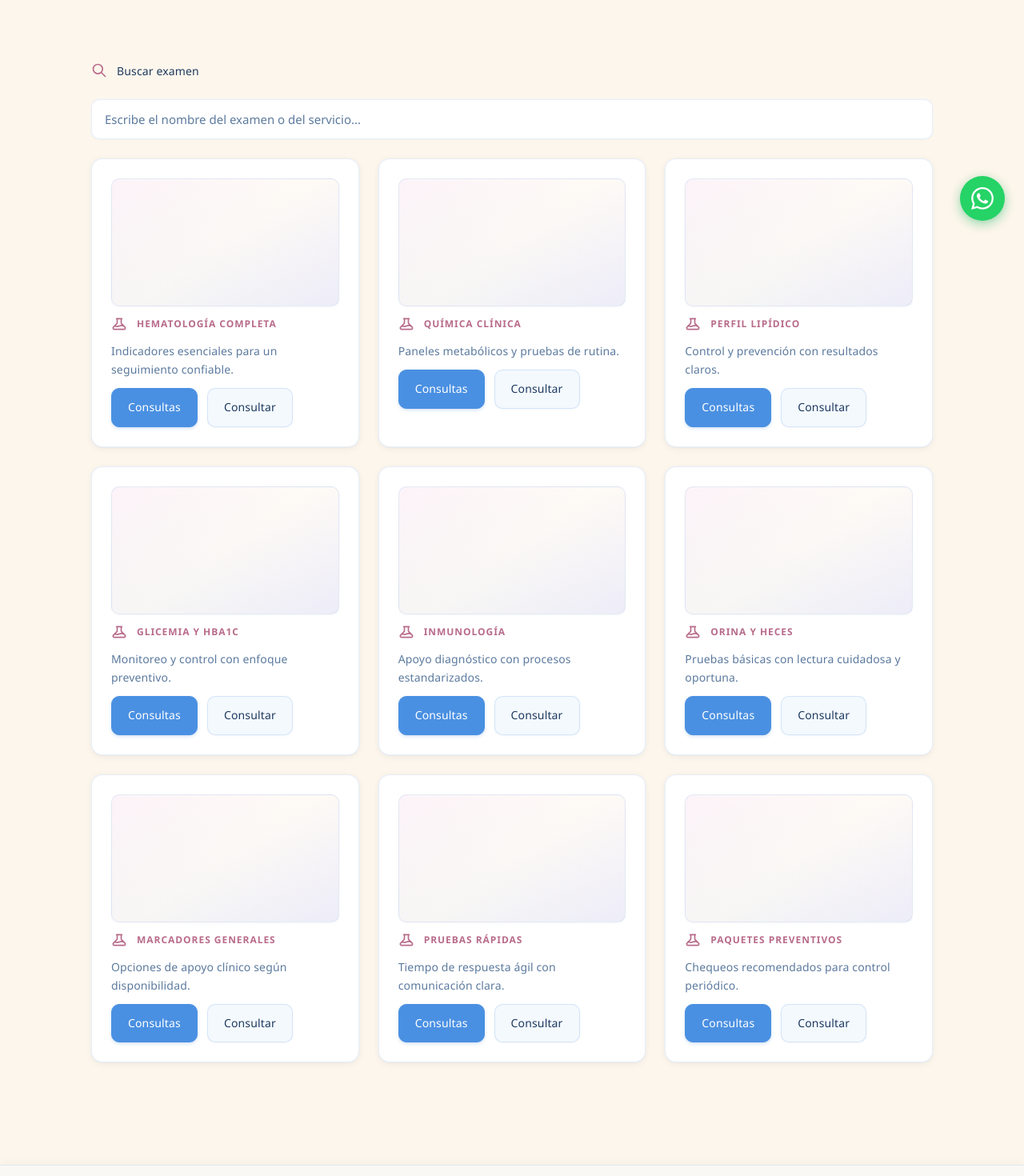
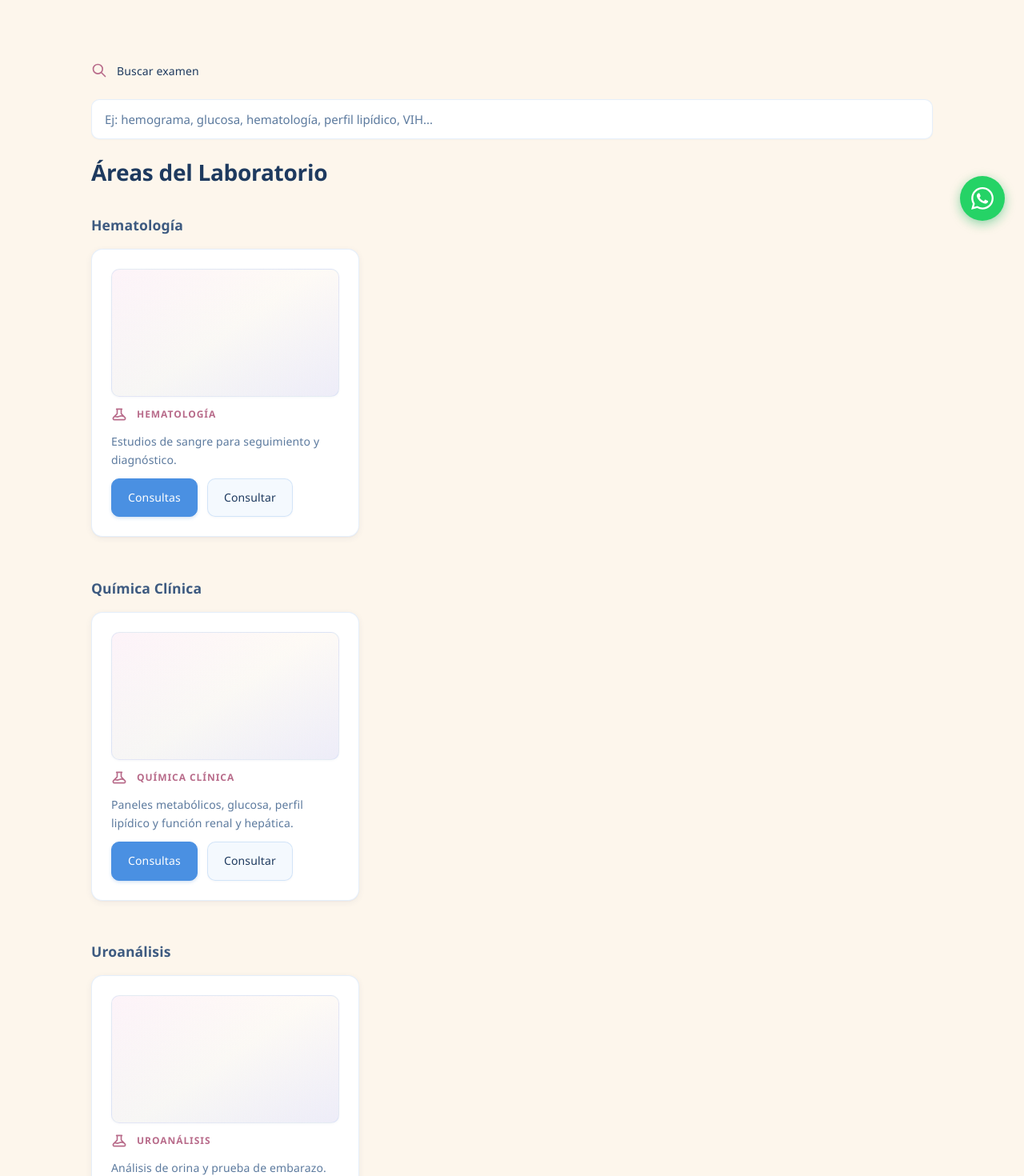
Before and after one commit to mateoguardado0-jpg/Laboratorio-Clinico-Divino, a React (Vite) app: page /servicios in a window 1280 px wide. Shown: the part 500-1970 px from the top of the page at 80% size. Built offline with nearby package versions, Linux system fonts and the light colour scheme.

Commit message:
servicios mod

```diff
--- a/src/data/servicios.js
+++ b/src/data/servicios.js
@@ -1,94 +1,192 @@
+/**
+ * Áreas del Laboratorio. Orden y etiquetas para agrupar servicios.
+ */
+export const areasLaboratorio = [
+  { id: 'hematologia', label: 'Hematología' },
+  { id: 'quimica-clinica', label: 'Química Clínica' },
+  { id: 'uroanalisis', label: 'Uroanálisis' },
+  { id: 'coprologia', label: 'Coprología' },
+  { id: 'inmunologia-serologia', label: 'Inmunología y Serología' },
+  { id: 'hormonas-tiroides', label: 'Hormonas y Tiroides' },
+  { id: 'perfiles-preventivos', label: 'Perfiles Preventivos' },
+]
+
 /**
  * Catálogo de servicios con exámenes, requisitos y tiempo de entrega por examen.
- * Origen único para la lista (Servicios) y el detalle (ServicioDetalle).
+ * Cada servicio pertenece a un área del laboratorio.
  */
 export const servicios = [
+  // —— 1️⃣ Hematología ——
   {
-    slug: 'hematologia-completa',
-    title: 'Hematología completa',
-    desc: 'Indicadores esenciales para un seguimiento confiable.',
+    areaId: 'hematologia',
+    slug: 'hematologia',
+    title: 'Hematología',
+    desc: 'Estudios de sangre para seguimiento y diagnóstico.',
     examenes: [
-      { nombre: 'Biometría hemática', requisitos: ['Ayuno no requerido.'], tiempoEntrega: '24 horas' },
-      { nombre: 'Velocidad de sedimentación globular (VSG)', requisitos: ['Ayuno no requerido.'], tiempoEntrega: '24 horas' },
-      { nombre: 'Frotis de sangre periférica', requisitos: ['Ayuno no requerido.', 'Indicar medicación actual si aplica.'], tiempoEntrega: '24-48 horas' },
+      {
+        nombre: 'Hemograma Completo',
+        requisitos: ['No requiere ayuno (salvo indicación médica).'],
+        tiempoEntrega: 'Mismo día o 24 horas',
+      },
+      {
+        nombre: 'Grupo Sanguíneo y RH',
+        requisitos: ['No requiere preparación.'],
+        tiempoEntrega: 'Mismo día',
+      },
+      {
+        nombre: 'Tiempo de Protrombina (TP / INR)',
+        requisitos: ['Informar si toma anticoagulantes.'],
+        tiempoEntrega: 'Mismo día',
+      },
     ],
   },
+  // —— 2️⃣ Química Clínica ——
   {
+    areaId: 'quimica-clinica',
     slug: 'quimica-clinica',
-    title: 'Química clínica',
-    desc: 'Paneles metabólicos y pruebas de rutina.',
+    title: 'Química Clínica',
+    desc: 'Paneles metabólicos, glucosa, perfil lipídico y función renal y hepática.',
     examenes: [
-      { nombre: 'Panel metabólico básico', requisitos: ['Ayuno de 8-12 horas.', 'Solo agua permitida.'], tiempoEntrega: '24 horas' },
-      { nombre: 'Panel metabólico completo', requisitos: ['Ayuno de 8-12 horas.', 'Indicar medicación actual.'], tiempoEntrega: '24-48 horas' },
-      { nombre: 'Creatinina y BUN', requisitos: ['Ayuno no requerido.'], tiempoEntrega: '24 horas' },
+      {
+        nombre: 'Glucosa en Ayunas',
+        requisitos: ['Ayuno de 8–12 horas.'],
+        tiempoEntrega: 'Mismo día',
+      },
+      {
+        nombre: 'Perfil Lipídico',
+        requisitos: ['Ayuno de 8–12 horas.'],
+        tiempoEntrega: '24 horas',
+      },
+      {
+        nombre: 'Creatinina y Urea',
+        requisitos: ['Ayuno recomendado 8 horas.'],
+        tiempoEntrega: 'Mismo día',
+      },
+      {
+        nombre: 'Pruebas Hepáticas',
+        requisitos: ['Ayuno de 8 horas.'],
+        tiempoEntrega: '24 horas',
+      },
     ],
   },
+  // —— 3️⃣ Uroanálisis ——
   {
-    slug: 'perfil-lipidico',
-    title: 'Perfil lipídico',
-    desc: 'Control y prevención con resultados claros.',
+    areaId: 'uroanalisis',
+    slug: 'uroanalisis',
+    title: 'Uroanálisis',
+    desc: 'Análisis de orina y prueba de embarazo.',
     examenes: [
-      { nombre: 'Colesterol total', requisitos: ['Ayuno de 9-12 horas.'], tiempoEntrega: '24 horas' },
-      { nombre: 'Perfil lipídico completo (HDL, LDL, VLDL, triglicéridos)', requisitos: ['Ayuno de 9-12 horas.', 'Evitar alcohol 24 h antes.'], tiempoEntrega: '24-48 horas' },
+      {
+        nombre: 'Examen General de Orina',
+        requisitos: ['Primera orina de la mañana, muestra limpia en frasco estéril.'],
+        tiempoEntrega: 'Mismo día',
+      },
+      {
+        nombre: 'Prueba de Embarazo en Orina',
+        requisitos: ['Primera orina del día recomendada.'],
+        tiempoEntrega: 'Mismo día',
+      },
     ],
   },
+  // —— 4️⃣ Coprología ——
   {
-    slug: 'glicemia-hba1c',
-    title: 'Glicemia y HbA1c',
-    desc: 'Monitoreo y control con enfoque preventivo.',
+    areaId: 'coprologia',
+    slug: 'coprologia',
+    title: 'Coprología',
+    desc: 'Estudios de heces: general, parasitológico y sangre oculta.',
     examenes: [
-      { nombre: 'Glicemia en ayunas', requisitos: ['Ayuno de 8-12 horas.', 'Solo agua permitida.'], tiempoEntrega: '24 horas' },
-      { nombre: 'Hemoglobina glicada (HbA1c)', requisitos: ['Ayuno no requerido.'], tiempoEntrega: '24-48 horas' },
-      { nombre: 'Curva de tolerancia a la glucosa', requisitos: ['Ayuno de 8-12 horas.', 'Asistir con cita programada.'], tiempoEntrega: 'Mismo día (interpretación 24 h)' },
+      {
+        nombre: 'Examen General de Heces',
+        requisitos: ['Muestra reciente en recipiente limpio.'],
+        tiempoEntrega: 'Mismo día',
+      },
+      {
+        nombre: 'Parasitológico',
+        requisitos: ['Puede requerir muestra seriada (3 días).'],
+        tiempoEntrega: '24–48 horas',
+      },
+      {
+        nombre: 'Sangre Oculta en Heces',
+        requisitos: ['Evitar carnes rojas y ciertos medicamentos 48 horas antes.'],
+        tiempoEntrega: '24 horas',
+      },
     ],
   },
+  // —— 5️⃣ Inmunología y Serología ——
   {
-    slug: 'inmunologia',
-    title: 'Inmunología',
-    desc: 'Apoyo diagnóstico con procesos estandarizados.',
+    areaId: 'inmunologia-serologia',
+    slug: 'inmunologia-serologia',
+    title: 'Inmunología y Serología',
+    desc: 'VIH, hepatitis, sífilis y dengue.',
     examenes: [
-      { nombre: 'PCR cuantitativa', requisitos: ['Ayuno no requerido.'], tiempoEntrega: '24 horas' },
-      { nombre: 'Factor reumatoide', requisitos: ['Ayuno no requerido.'], tiempoEntrega: '24-48 horas' },
-      { nombre: 'Anticuerpos específicos (según solicitud)', requisitos: ['Indicar estudio solicitado por el médico.'], tiempoEntrega: 'Según disponibilidad' },
+      {
+        nombre: 'VIH',
+        requisitos: ['No requiere ayuno.'],
+        tiempoEntrega: '24 horas',
+      },
+      {
+        nombre: 'Hepatitis B y C',
+        requisitos: ['No requiere preparación especial.'],
+        tiempoEntrega: '24–48 horas',
+      },
+      {
+        nombre: 'VDRL (Sífilis)',
+        requisitos: ['No requiere ayuno.'],
+        tiempoEntrega: '24 horas',
+      },
+      {
+        nombre: 'Dengue',
+        requisitos: ['No requiere preparación especial.'],
+        tiempoEntrega: 'Mismo día o 24 horas',
+      },
     ],
   },
+  // —— 6️⃣ Hormonas y Tiroides ——
   {
-    slug: 'orina-heces',
-    title: 'Orina y heces',
-    desc: 'Pruebas básicas con lectura cuidadosa y oportuna.',
+    areaId: 'hormonas-tiroides',
+    slug: 'hormonas-tiroides',
+    title: 'Hormonas y Tiroides',
+    desc: 'TSH, T3, T4 e insulina.',
     examenes: [
-      { nombre: 'Examen general de orina', requisitos: ['Muestra de primera orina de la mañana.', 'Limpieza del área genital.'], tiempoEntrega: '24 horas' },
-      { nombre: 'Coproparasitológico', requisitos: ['Muestra reciente (menos de 2 horas).', 'Evitar laxantes 72 h antes.'], tiempoEntrega: '24-48 horas' },
-      { nombre: 'Sangre oculta en heces', requisitos: ['Dieta sin carnes rojas 3 días antes.', 'Indicar medicación.'], tiempoEntrega: '48 horas' },
+      {
+        nombre: 'TSH',
+        requisitos: ['No requiere ayuno (preferible en la mañana).'],
+        tiempoEntrega: '24 horas',
+      },
+      {
+        nombre: 'T3 y T4',
+        requisitos: ['No requiere preparación especial.'],
+        tiempoEntrega: '24–48 horas',
+      },
+      {
+        nombre: 'Insulina',
+        requisitos: ['Ayuno de 8 horas.'],
+        tiempoEntrega: '24 horas',
+      },
     ],
   },
+  // —— 7️⃣ Perfiles Preventivos ——
   {
-    slug: 'marcadores-generales',
-    title: 'Marcadores generales',
-    desc: 'Opciones de apoyo clínico según disponibilidad.',
+    areaId: 'perfiles-preventivos',
+    slug: 'perfiles-preventivos',
+    title: 'Perfiles Preventivos',
+    desc: 'Chequeo general, perfil diabético y perfil tiroideo.',
     examenes: [
-      { nombre: 'Marcadores tumorales (según solicitud)', requisitos: ['Ayuno según tipo de marcador.', 'Traer orden médica.'], tiempoEntrega: '48-72 horas' },
-      { nombre: 'Proteína C reactiva', requisitos: ['Ayuno no requerido.'], tiempoEntrega: '24 horas' },
-    ],
-  },
-  {
-    slug: 'pruebas-rapidas',
-    title: 'Pruebas rápidas',
-    desc: 'Tiempo de respuesta ágil con comunicación clara.',
-    examenes: [
-      { nombre: 'Prueba rápida de embarazo', requisitos: ['Muestra de orina preferiblemente matutina.'], tiempoEntrega: 'Mismo día' },
-      { nombre: 'Glucómetro (glicemia capilar)', requisitos: ['Indicar si en ayunas o posprandial.'], tiempoEntrega: 'Mismo día' },
-      { nombre: 'Pruebas rápidas de dengue/COVID (según disponibilidad)', requisitos: ['Consultar requisitos al agendar.'], tiempoEntrega: 'Mismo día' },
-    ],
-  },
-  {
-    slug: 'paquetes-preventivos',
-    title: 'Paquetes preventivos',
-    desc: 'Chequeos recomendados para control periódico.',
-    examenes: [
-      { nombre: 'Check-up básico (hematología + química básica)', requisitos: ['Ayuno de 8-12 horas.'], tiempoEntrega: '24-48 horas' },
-      { nombre: 'Check-up ejecutivo (perfil ampliado)', requisitos: ['Ayuno de 9-12 horas.', 'Traer orden o indicar paquete.'], tiempoEntrega: '48 horas' },
-      { nombre: 'Perfil tiroideo', requisitos: ['Ayuno no requerido.', 'Indicar si toma hormonas tiroideas.'], tiempoEntrega: '24-48 horas' },
+      {
+        nombre: 'Chequeo General',
+        requisitos: ['Incluye: Hemograma, glucosa, perfil lipídico y orina.', 'Ayuno de 8–12 horas.'],
+        tiempoEntrega: '24 horas',
+      },
+      {
+        nombre: 'Perfil Diabético',
+        requisitos: ['Incluye: Glucosa y HbA1c.', 'Ayuno de 8 horas.'],
+        tiempoEntrega: '24 horas',
+      },
+      {
+        nombre: 'Perfil Tiroideo',
+        requisitos: ['Incluye: TSH, T3 y T4.', 'No requiere ayuno.'],
+        tiempoEntrega: '24–48 horas',
+      },
     ],
   },
 ]
--- a/src/pages/Home.jsx
+++ b/src/pages/Home.jsx
@@ -7,12 +7,16 @@ const featured = [
     desc: 'Análisis con control de calidad y entrega oportuna.',
   },
   {
-    title: 'Química clínica',
-    desc: 'Paneles esenciales con interpretación clara para tu médico.',
+    title: 'Química Clínica',
+    desc: 'Paneles metabólicos, perfil lipídico y glicemia.',
   },
   {
-    title: 'Inmunología',
+    title: 'Inmunología y Serología',
     desc: 'Pruebas orientadas a prevención y seguimiento.',
+  },
+  {
+    title: 'Perfiles Preventivos',
+    desc: 'Check-up básico, ejecutivo y perfiles por género.',
   },
 ]
 
@@ -71,8 +75,8 @@ export default function Home() {
           <div className="stackLg">
             <h2 className="h2">Servicios destacados</h2>
             <p className="lead muted">
-              Hematología, química clínica, perfil lipídico e inmunología. Cada servicio con
-              exámenes, requisitos y tiempos de entrega claros.
+              Áreas: Hematología, Química Clínica, Uroanálisis, Coprología, Inmunología y Serología,
+              Hormonas y Tiroides, Perfiles Preventivos. Cada servicio con exámenes, requisitos y tiempos de entrega claros.
             </p>
 
             <div className="gridCards">
--- a/src/pages/Servicios.jsx
+++ b/src/pages/Servicios.jsx
@@ -1,13 +1,42 @@
 import { Link, useNavigate } from 'react-router-dom'
 import { useMemo, useState, useRef, useEffect } from 'react'
 import { HiOutlineBeaker, HiOutlineSearch } from 'react-icons/hi'
-import { servicios } from '../data/servicios.js'
+import { servicios, areasLaboratorio } from '../data/servicios.js'
 
+function serviciosPorArea() {
+  const porArea = new Map()
+  areasLaboratorio.forEach((a) => porArea.set(a.id, { area: a, servicios: [] }))
+  servicios.forEach((s) => {
+    const grupo = porArea.get(s.areaId)
+    if (grupo) grupo.servicios.push(s)
+  })
+  return areasLaboratorio.map((a) => ({ area: a, servicios: porArea.get(a.id).servicios })).filter((g) => g.servicios.length > 0)
+}
+
+/** Normaliza texto para búsqueda: minúsculas y sin acentos. */
+function normalizar(texto) {
+  if (!texto || typeof texto !== 'string') return ''
+  return texto
+    .toLowerCase()
+    .normalize('NFD')
+    .replace(/\p{Diacritic}/gu, '')
+}
+
+/** Índice ampliado: examen + servicio + área + texto de requisitos (para "incluye", etc.). */
 function buildExamIndex() {
   const list = []
   servicios.forEach((s) => {
+    const area = areasLaboratorio.find((a) => a.id === s.areaId)
+    const areaLabel = area ? area.label : ''
     s.examenes.forEach((e) => {
-      list.push({ slug: s.slug, serviceTitle: s.title, examNombre: e.nombre })
+      const requisitosTexto = (e.requisitos || []).join(' ')
+      list.push({
+        slug: s.slug,
+        serviceTitle: s.title,
+        examNombre: e.nombre,
+        areaLabel,
+        searchText: `${e.nombre} ${s.title} ${areaLabel} ${requisitosTexto}`,
+      })
     })
   })
   return list
@@ -15,19 +44,75 @@ function buildExamIndex() {
 
 const examIndex = buildExamIndex()
 
+/** Puntuación de relevancia: mayor = mejor coincidencia. */
+function scoreMatch(item, qNorm, palabras) {
+  const examNorm = normalizar(item.examNombre)
+  const serviceNorm = normalizar(item.serviceTitle)
+  const areaNorm = normalizar(item.areaLabel)
+  const fullNorm = normalizar(item.searchText)
+
+  let score = 0
+  // Coincidencia exacta en nombre del examen
+  if (examNorm === qNorm) return 100
+  // Empieza por la query (nombre del examen)
+  if (examNorm.startsWith(qNorm)) score += 50
+  // Query contenida en nombre del examen
+  else if (examNorm.includes(qNorm)) score += 40
+  // Query en título del servicio
+  if (serviceNorm.includes(qNorm)) score += 25
+  // Query en nombre del área
+  if (areaNorm.includes(qNorm)) score += 20
+  // Query en texto completo (requisitos, "incluye", etc.)
+  if (fullNorm.includes(qNorm)) score += 5
+
+  // Búsqueda por varias palabras: todas deben aparecer en searchText
+  if (palabras.length > 1) {
+    const todasEncontradas = palabras.every((p) => fullNorm.includes(p))
+    if (todasEncontradas) score = Math.max(score, 30)
+  }
+
+  return score
+}
+
+function buscar(query) {
+  const q = query.trim()
+  if (q.length < 1) return []
+  const qNorm = normalizar(q)
+  const palabras = qNorm.split(/\s+/).filter(Boolean)
+
+  const conPuntuacion = examIndex
+    .filter((item) => {
+      const fullNorm = normalizar(item.searchText)
+      if (palabras.length === 1) return fullNorm.includes(qNorm)
+      return palabras.every((p) => fullNorm.includes(p))
+    })
+    .map((item) => ({ item, score: scoreMatch(item, qNorm, palabras) }))
+    .filter((x) => x.score > 0)
+    .sort((a, b) => b.score - a.score)
+
+  return conPuntuacion.map((x) => x.item)
+}
+
 export default function Servicios() {
   const navigate = useNavigate()
   const [query, setQuery] = useState('')
   const [open, setOpen] = useState(false)
+  const [highlightedIndex, setHighlightedIndex] = useState(0)
   const wrapperRef = useRef(null)
+  const listRef = useRef(null)
 
-  const matches = useMemo(() => {
-    const q = query.trim().toLowerCase()
-    if (q.length < 2) return []
-    return examIndex.filter((item) =>
-      item.examNombre.toLowerCase().includes(q) || item.serviceTitle.toLowerCase().includes(q)
-    )
-  }, [query])
+  const matches = useMemo(() => buscar(query), [query])
+  const displayed = matches.slice(0, 12)
+
+  useEffect(() => {
+    setHighlightedIndex(0)
+  }, [query, matches.length])
+
+  useEffect(() => {
+    if (!open || !listRef.current || highlightedIndex < 0) return
+    const opt = listRef.current.querySelector(`#opcion-${highlightedIndex}`)
+    opt?.scrollIntoView({ block: 'nearest', behavior: 'smooth' })
+  }, [highlightedIndex, open])
 
   useEffect(() => {
     function handleClickOutside(ev) {
@@ -47,10 +132,25 @@ export default function Servicios() {
     if (ev.key === 'Escape') {
       setOpen(false)
       setQuery('')
+      return
     }
-    if (ev.key === 'Enter' && matches.length === 1) {
+    if (ev.key === 'Enter') {
       ev.preventDefault()
-      handleSelect(matches[0].slug)
+      if (open && displayed.length > 0) {
+        const item = displayed[highlightedIndex] ?? displayed[0]
+        handleSelect(item.slug)
+      }
+      return
+    }
+    if (ev.key === 'ArrowDown' && open && displayed.length > 0) {
+      ev.preventDefault()
+      setHighlightedIndex((i) => (i + 1) % displayed.length)
+      return
+    }
+    if (ev.key === 'ArrowUp' && open && displayed.length > 0) {
+      ev.preventDefault()
+      setHighlightedIndex((i) => (i - 1 + displayed.length) % displayed.length)
+      return
     }
   }
 
@@ -66,8 +166,8 @@ export default function Servicios() {
               </span>
               <h1 className="h1">Catálogo de servicios y exámenes</h1>
               <p className="lead">
-                Hematología, química clínica, perfil lipídico e inmunología. Busca un examen por
-                nombre arriba o explora cada servicio para ver requisitos y tiempos de entrega.
+                Áreas: Hematología, Química Clínica, Uroanálisis, Coprología, Inmunología y Serología,
+                Hormonas y Tiroides, Perfiles Preventivos. Busca un examen por nombre o explora cada área.
               </p>
             </div>
             <div className="imgPlaceholder imgHero" aria-label="Servicios del laboratorio" />
@@ -88,21 +188,23 @@ export default function Servicios() {
               id="buscar-examen"
               type="search"
               className="input"
-              placeholder="Escribe el nombre del examen o del servicio..."
+              placeholder="Ej: hemograma, glucosa, hematología, perfil lipídico, VIH..."
               value={query}
               onChange={(e) => {
                 setQuery(e.target.value)
                 setOpen(true)
               }}
-              onFocus={() => query.trim().length >= 2 && setOpen(true)}
+              onFocus={() => query.trim().length >= 1 && setOpen(true)}
               onKeyDown={handleKeyDown}
               autoComplete="off"
               aria-autocomplete="list"
               aria-controls="buscar-examen-list"
               aria-expanded={open && matches.length > 0}
+              aria-activedescendant={open && displayed[highlightedIndex] ? `opcion-${highlightedIndex}` : undefined}
             />
-            {open && matches.length > 0 ? (
+            {open && displayed.length > 0 ? (
               <ul
+                ref={listRef}
                 id="buscar-examen-list"
                 role="listbox"
                 className="card cardPad stack"
@@ -118,8 +220,13 @@ export default function Servicios() {
                   gap: 0,
                 }}
               >
-                {matches.slice(0, 12).map((item, i) => (
-                  <li key={`${item.slug}-${item.examNombre}-${i}`} role="option">
+                {displayed.map((item, i) => (
+                  <li
+                    key={`${item.slug}-${item.examNombre}-${i}`}
+                    id={`opcion-${i}`}
+                    role="option"
+                    aria-selected={i === highlightedIndex}
+                  >
                     <button
                       type="button"
                       className="btn"
@@ -130,24 +237,35 @@ export default function Servicios() {
                         padding: 'var(--space-3) var(--space-4)',
                         borderRadius: 'var(--radius-sm)',
                         border: 'none',
-                        background: 'transparent',
+                        background: i === highlightedIndex ? 'var(--c-pink-soft)' : 'transparent',
+                        color: i === highlightedIndex ? 'var(--c-pink-dark)' : undefined,
                       }}
+                      onMouseEnter={() => setHighlightedIndex(i)}
                       onClick={() => handleSelect(item.slug)}
                     >
                       <span className="lead" style={{ fontWeight: 500 }}>{item.examNombre}</span>
-                      <span className="muted" style={{ fontSize: 13 }}> — {item.serviceTitle}</span>
+                      <span className="muted" style={{ fontSize: 13 }}> — {item.serviceTitle}{item.areaLabel && item.areaLabel !== item.serviceTitle ? ` · ${item.areaLabel}` : ''}</span>
                     </button>
                   </li>
                 ))}
               </ul>
             ) : null}
-            {query.trim().length >= 2 && matches.length === 0 ? (
-              <p className="help" style={{ marginTop: '4px' }}>No se encontraron exámenes. Prueba con otras palabras.</p>
+            {query.trim().length >= 1 && matches.length === 0 ? (
+              <p className="help" style={{ marginTop: '4px' }}>No se encontraron exámenes. Prueba con otras palabras o sin acentos (ej. hematologia, perfil lipidico).</p>
             ) : null}
           </div>
 
+          <h2 className="h2" style={{ marginBottom: 'var(--space-4)' }}>
+            Áreas del Laboratorio
+          </h2>
+          <div className="stackLg" style={{ gap: 'var(--space-8)' }}>
+            {serviciosPorArea().map(({ area, servicios: list }) => (
+              <section key={area.id} aria-labelledby={`area-${area.id}`}>
+                <h3 id={`area-${area.id}`} className="h3" style={{ marginBottom: 'var(--space-4)' }}>
+                  {area.label}
+                </h3>
                 <div className="gridCards">
-            {servicios.map((s) => (
+                  {list.map((s) => (
                     <article key={s.slug} className="card cardHover">
                       <div className="cardPad stack">
                         <div className="imgPlaceholder imgWide" aria-hidden="true" />
@@ -170,6 +288,9 @@ export default function Servicios() {
                     </article>
                   ))}
                 </div>
+              </section>
+            ))}
+          </div>
         </div>
       </section>
     </main>
```
Lines whose indentation alone changed are shown as unchanged.
